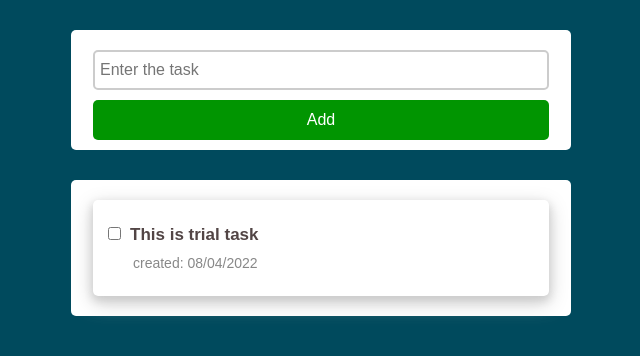
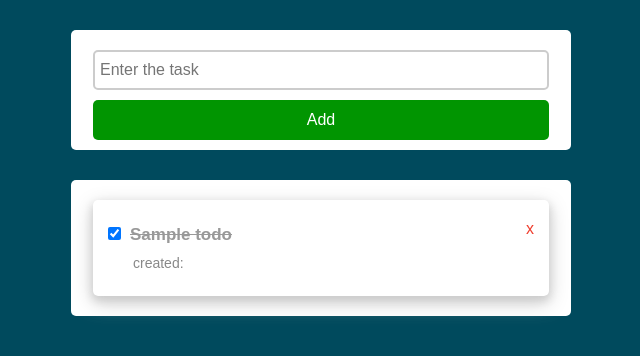
Before and after one commit to hellslayer396/PHP-project, a PHP site: page / in a window 1280 px wide. Shown: the top 356 px of the page, without its empty margins (319-959 px from the left). Run offline with PHP 8.4, Linux system fonts and the light colour scheme; tables that the repository leaves empty or names only in its code hold one stand-in row (values such as "Sample post").

Commit message:
changes 2

```diff
--- a/css/style.css
+++ b/css/style.css
@@ -97,6 +97,26 @@ body {
     font-family: sans-serif;
   }
 
+  .remove{
+    display: block;
+    float: right;
+    width: 20px;
+    height: 20px;
+    font-family: sans-serif;
+    color: rgb(239, 61, 45);
+    text-decoration: none;
+    text-align: right;
+    padding: 0px 5px 8px 0px;
+    border-radius: 50%;
+    transition: background 1s;
+    cursor: pointer;
+  }
+
+  .remove:hover {
+    background: rgb(255, 21, 0);
+    color: #fff;
+  }
+
   .checked {
     color: #999 !important;
     text-decoration: line-through;
--- a/index.php
+++ b/index.php
@@ -23,20 +23,20 @@ require 'db_conn.php';
             $todos = $conn->query("SELECT * FROM todos ORDER BY id DESC");
         ?>
         <div class="tasks">
-            <?php if($todos->rowCount()===0){?>
+            <?php while($todo = $todos->fetch(PDO::FETCH_ASSOC)){ ?>
                 <div class="item">
-                <input type="checkbox">
-                <h2>This is trial task</h2>
-                <br>
-                <small>created: 08/04/2022 </small>
+                    <span id="<?php echo $todo['id']; ?>" class = "remove" >x</span>
+                    <?php if($todo['checked']){ ?>
+                        <input type="checkbox" class="check-box" checked/>
+                        <h2 class="checked"><?php echo $todo['title'] ?></h2>
+                    <?php }else{ ?>
+                        <input type="checkbox" class="check-box"/>
+                        <h2><?php echo $todo['title'] ?></h2>
+                    <? } ?>
+                    <br>
+                    <small>created:  <?php $todo['date_time'] ?> </small>
                 </div>
             <?php } ?>
-            <div class="item">
-                <input type="checkbox">
-                <h2>This is trial task</h2>
-                <br>
-                <small>created: 08/04/2022 </small>
-            </div>
         </div>
     </div>
 </body>
```
Also changed, not shown: app/add.php (added, +24 -0 lines), app/check.php (added, +32 -0 lines), app/remove.php (added, +24 -0 lines).
